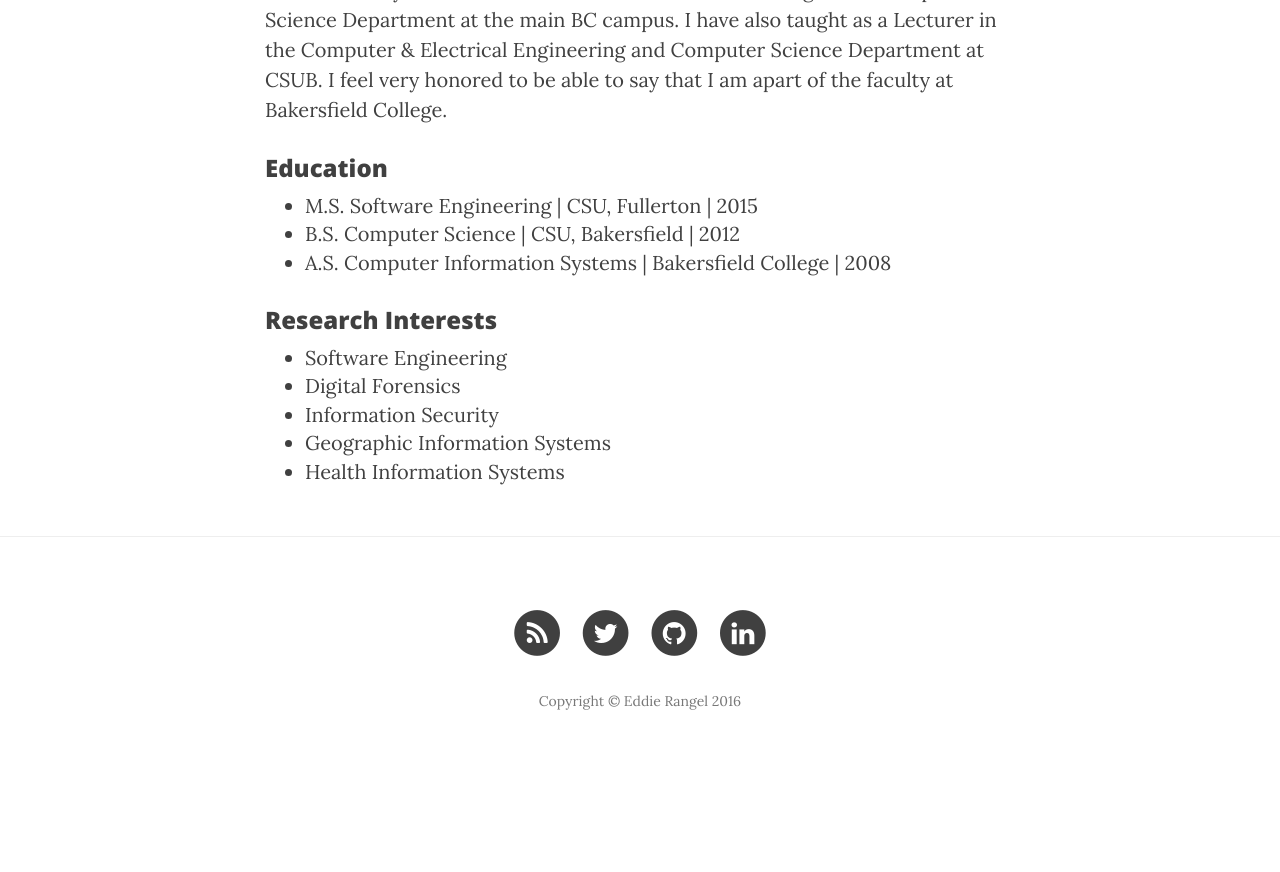
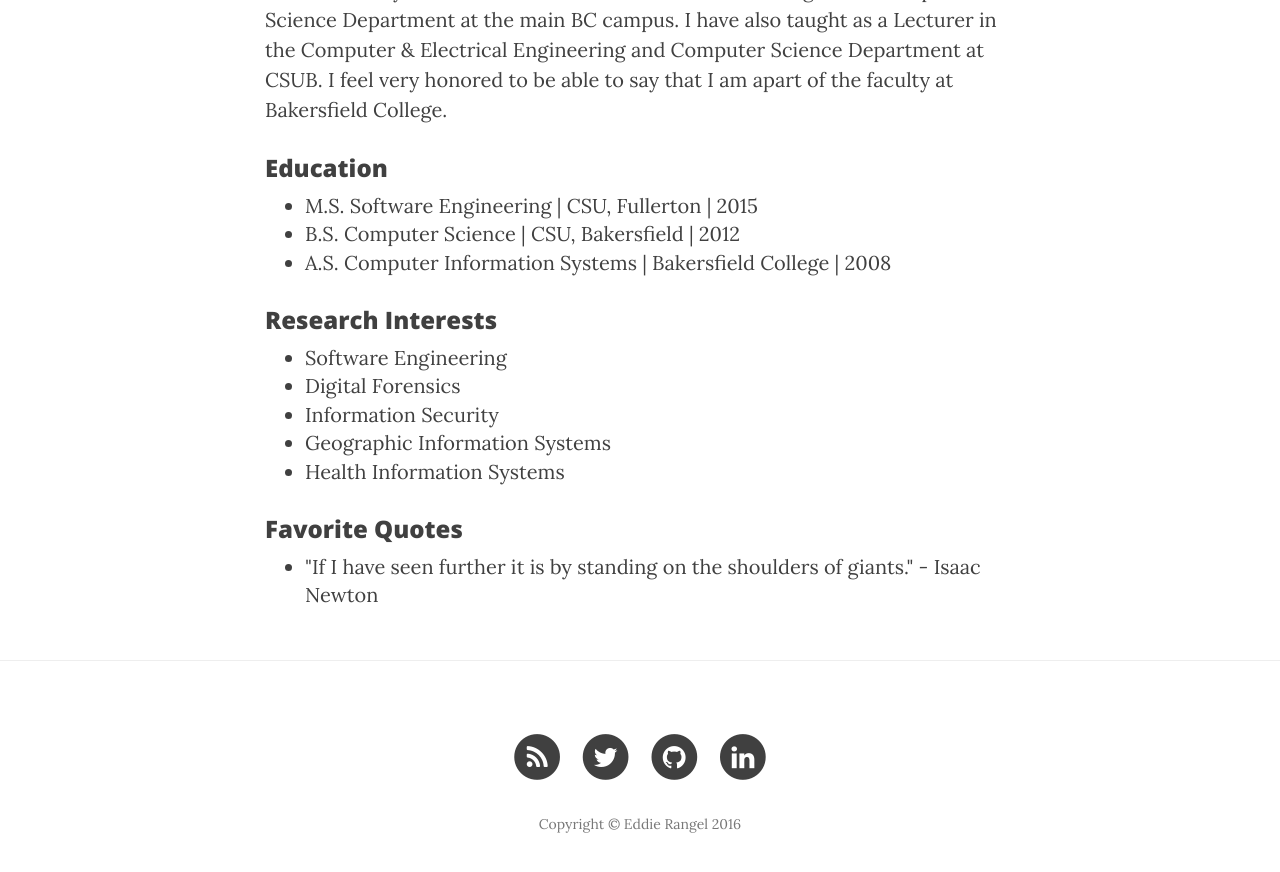
Before and after one commit to eddierangel/eddierangel.github.io, a Jekyll site: the page built from about.html, in a window 1280 px wide and 900 px high, scrolled down 1266 px. Shown: the top 872 px of the window. Built offline with Jekyll 4.4.1, drawn with Linux system fonts in a browser that asks for light colours; nearby versions of some CDN libraries; before the commit the page ends 2043 px from its top, so only the background shows below that.

Commit message:
Adding Quote

```diff
--- a/about.html
+++ b/about.html
@@ -41,3 +41,9 @@ header-img: "img/treeview.jpg"
         <li>Health Information Systems</li>
     </ul>
 </p>
+<p>
+    <h3>Favorite Quotes</h3>
+    <ul>
+        <li>"If I have seen further it is by standing on the shoulders of giants." - Isaac Newton</li>
+    </ul>
+</p>
```
